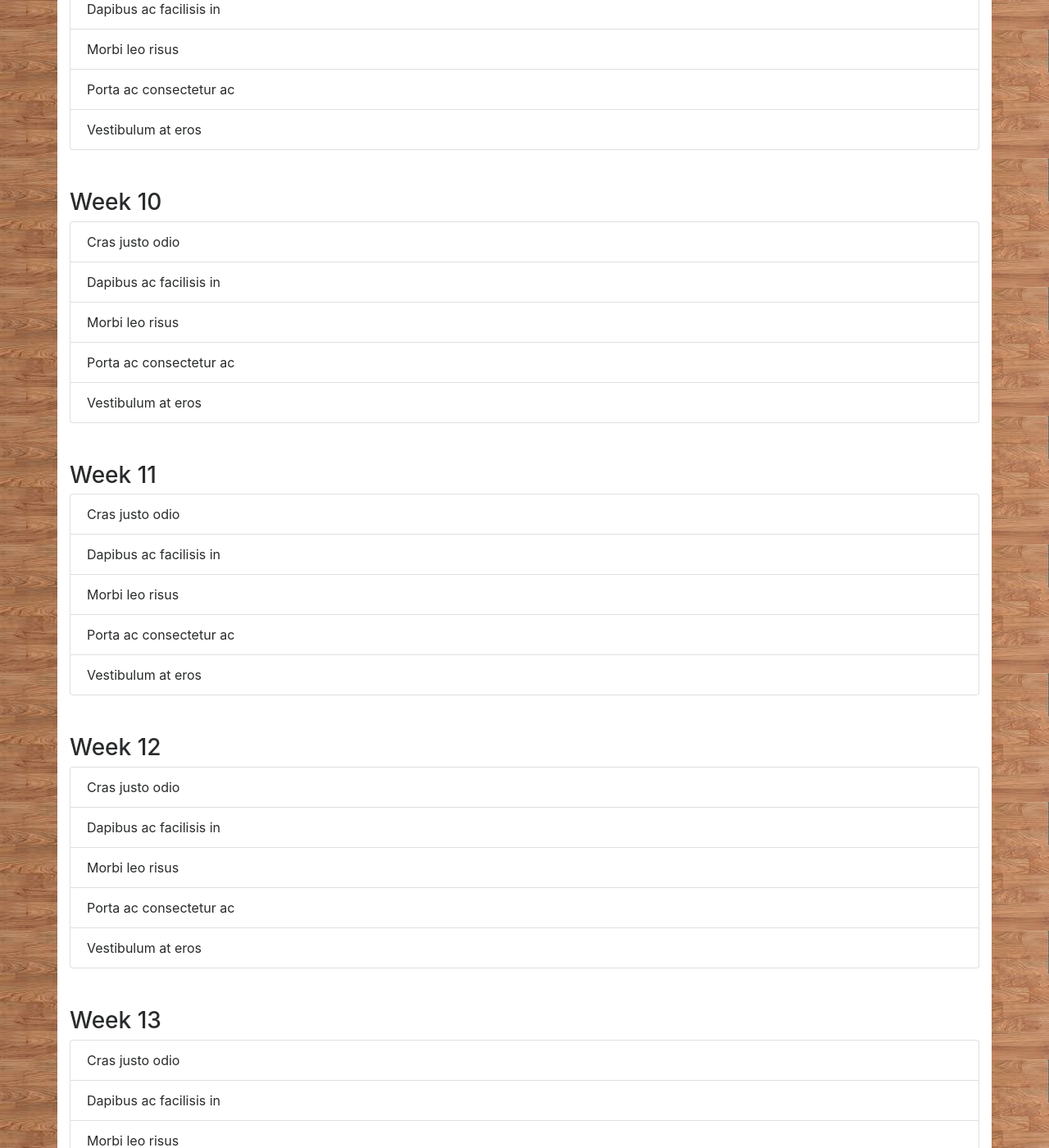
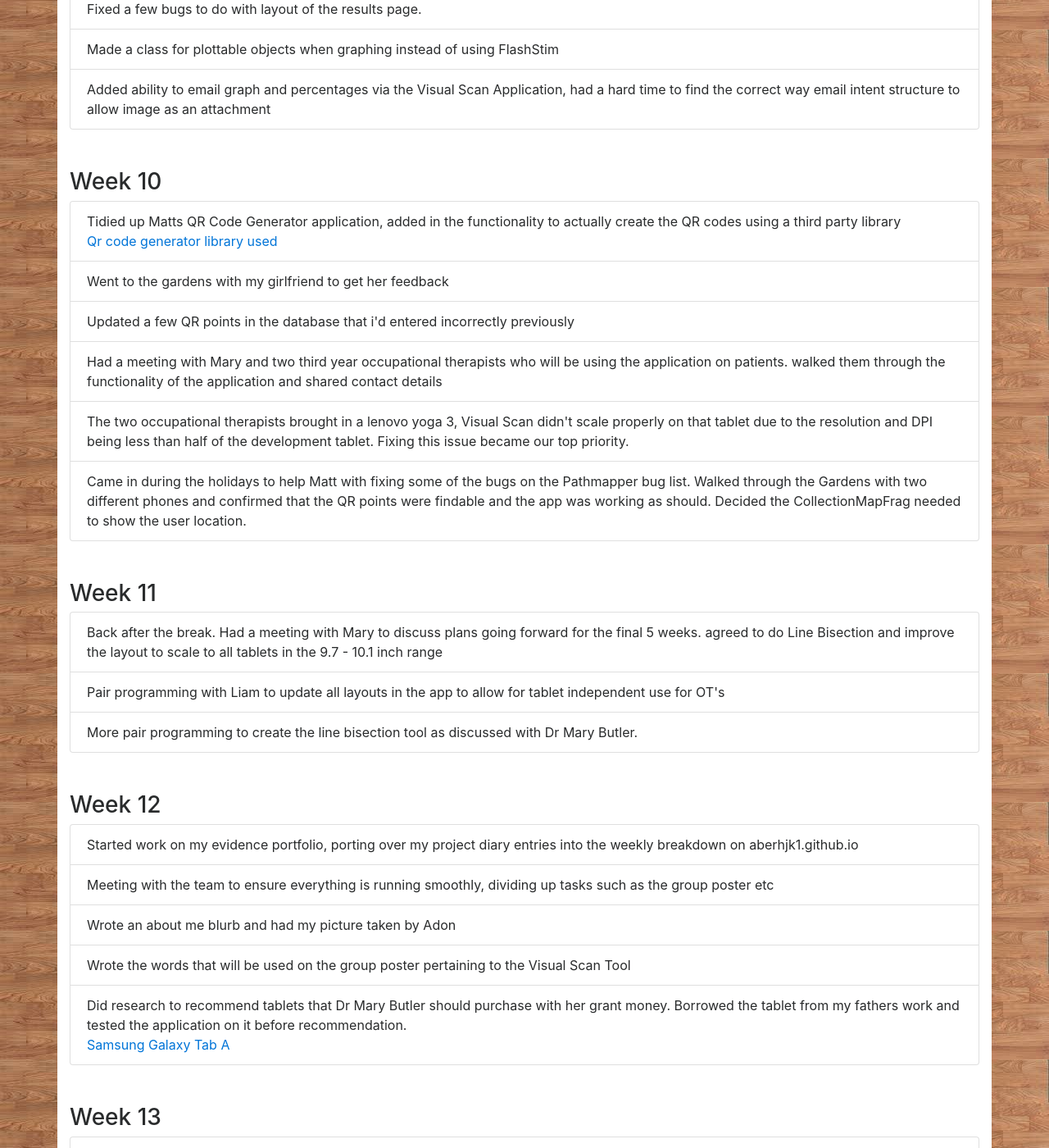
Before and after one commit to aberhjk1/aberhjk1.github.io, a Jekyll site: the page built from weeklybreakdown.html, in a window 1280 px wide and 1400 px high, scrolled down 2947 px. Shown: the whole window at 82% size. Built offline with Jekyll 4.4.1, drawn with Linux system fonts in a browser that asks for light colours; nearby versions of some CDN libraries; some of the changed text lies outside the part shown.

Commit message:
Update weeklybreakdown.html

```diff
--- a/weeklybreakdown.html
+++ b/weeklybreakdown.html
@@ -82,38 +82,37 @@ title: Jordan Aberhart Evidence Portfolio
 <br><br>
 		<h3>Week 9</h3>
 		<ul class="list-group">
-	  	<li class="list-group-item">Cras justo odio</li>
-	  	<li class="list-group-item">Dapibus ac facilisis in</li>
-	  	<li class="list-group-item">Morbi leo risus</li>
-	  	<li class="list-group-item">Porta ac consectetur ac</li>
-	  	<li class="list-group-item">Vestibulum at eros</li>
+	  	<li class="list-group-item">Sent Mary a whole lot of screenshots to use at a Visual Impairment conference to get other OT's excited about the project</li>
+	  	<li class="list-group-item">Fixed a few bugs to do with layout of the results page.</li>
+	  	<li class="list-group-item">Made a class for plottable objects when graphing instead of using FlashStim</li>
+	  	<li class="list-group-item">Added ability to email graph and percentages via the Visual Scan Application, had a hard time to find the correct way email intent structure to allow image as an attachment</li>
 		</ul>
 <br><br>
 		<h3>Week 10</h3>
 		<ul class="list-group">
-	  	<li class="list-group-item">Cras justo odio</li>
-	  	<li class="list-group-item">Dapibus ac facilisis in</li>
-	  	<li class="list-group-item">Morbi leo risus</li>
-	  	<li class="list-group-item">Porta ac consectetur ac</li>
-	  	<li class="list-group-item">Vestibulum at eros</li>
+	  	<li class="list-group-item">Tidied up Matts QR Code Generator application, added in the functionality to actually create the QR codes using a third party library <a href="https://github.com/codebude/QRCoder">Qr code generator library used</a></li>
+	  	<li class="list-group-item">Went to the gardens with my girlfriend to get her feedback</li>
+	  	<li class="list-group-item">Updated a few QR points in the database that i'd entered incorrectly previously</li>
+		<li class="list-group-item">Had a meeting with Mary and two third year occupational therapists who will be using the application on patients. walked them through the functionality of the application and shared contact details</li>
+		<li class="list-group-item">The two occupational therapists brought in a lenovo yoga 3, Visual Scan didn't scale properly on that tablet due to the resolution and DPI being less than half of the development tablet. Fixing this issue became our top priority.</li>
+		<li class="list-group-item">Came in during the holidays to help Matt with fixing some of the bugs on the Pathmapper bug list. Walked through the Gardens with two different phones and confirmed that the QR points were findable and the app was working as should. Decided the CollectionMapFrag needed to show the user location.</li>
 		</ul>
 <br><br>
 		<h3>Week 11</h3>
 		<ul class="list-group">
-	  	<li class="list-group-item">Cras justo odio</li>
-	  	<li class="list-group-item">Dapibus ac facilisis in</li>
-	  	<li class="list-group-item">Morbi leo risus</li>
-	  	<li class="list-group-item">Porta ac consectetur ac</li>
-	  	<li class="list-group-item">Vestibulum at eros</li>
+	  	<li class="list-group-item">Back after the break. Had a meeting with Mary to discuss plans going forward for the final 5 weeks. agreed to do Line Bisection and improve the layout to scale to all tablets in the 9.7 - 10.1 inch range</li>
+	  	<li class="list-group-item">Pair programming with Liam to update all layouts in the app to allow for tablet independent use for OT's</li>
+	  	<li class="list-group-item">More pair programming to create the line bisection tool as discussed with Dr Mary Butler.</li>
+
 		</ul>
 <br><br>
 		<h3>Week 12</h3>
 		<ul class="list-group">
-	  	<li class="list-group-item">Cras justo odio</li>
-	  	<li class="list-group-item">Dapibus ac facilisis in</li>
-	  	<li class="list-group-item">Morbi leo risus</li>
-	  	<li class="list-group-item">Porta ac consectetur ac</li>
-	  	<li class="list-group-item">Vestibulum at eros</li>
+	  	<li class="list-group-item">Started work on my evidence portfolio, porting over my project diary entries into the weekly breakdown on aberhjk1.github.io</li>
+	  	<li class="list-group-item">Meeting with the team to ensure everything is running smoothly, dividing up tasks such as the group poster etc</li>
+	  	<li class="list-group-item">Wrote an about me blurb and had my picture taken by Adon</li>
+	  	<li class="list-group-item">Wrote the words that will be used on the group poster pertaining to the Visual Scan Tool</li>
+	  	<li class="list-group-item">Did research to recommend tablets that Dr Mary Butler should purchase with her grant money. Borrowed the tablet from my fathers work and tested the application on it before recommendation. <a href="https://www.noelleeming.co.nz/shop/computers-tablets/tablets/android-tablets/samsung-sm-t580nzwaxnz-galaxy-tab-a-2016-10-1-wifi-white/prod146717.html"> Samsung Galaxy Tab A</a></li>
 		</ul>
 <br><br>
 		<h3>Week 13</h3>
```
